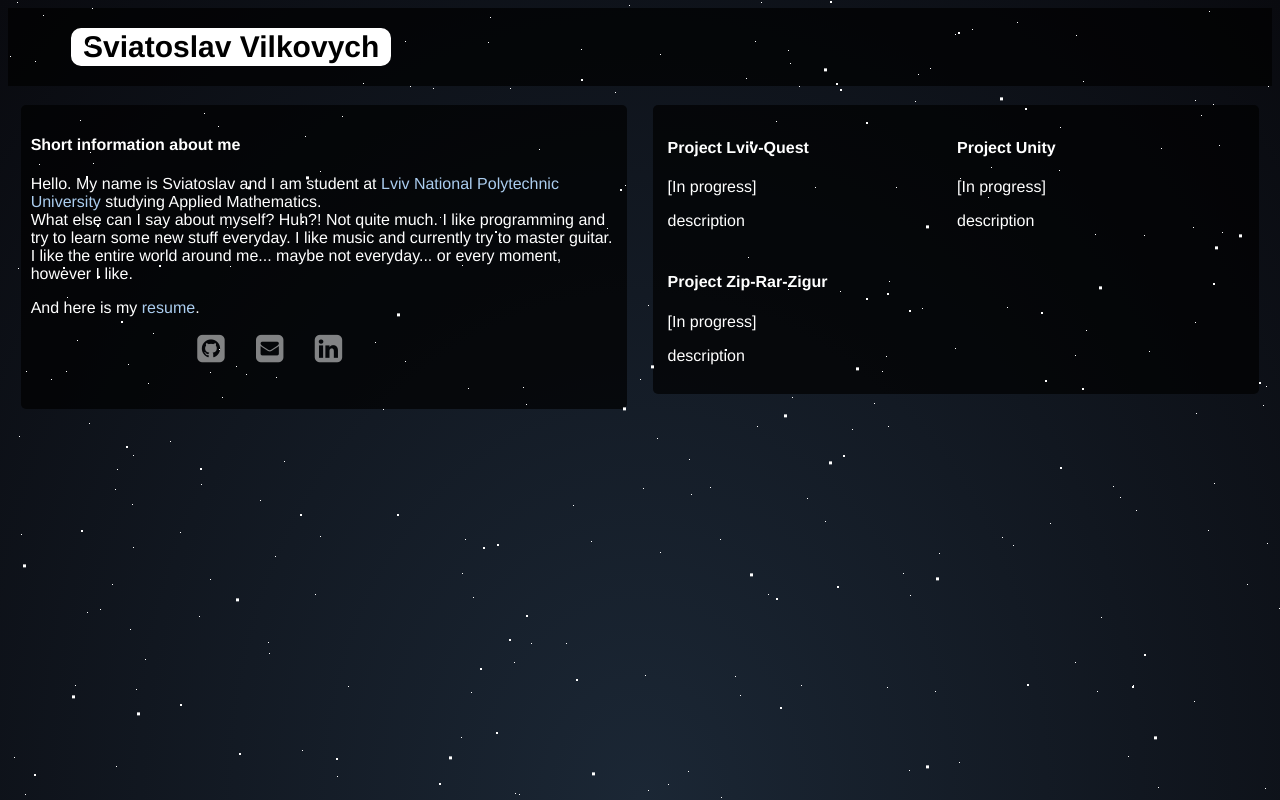
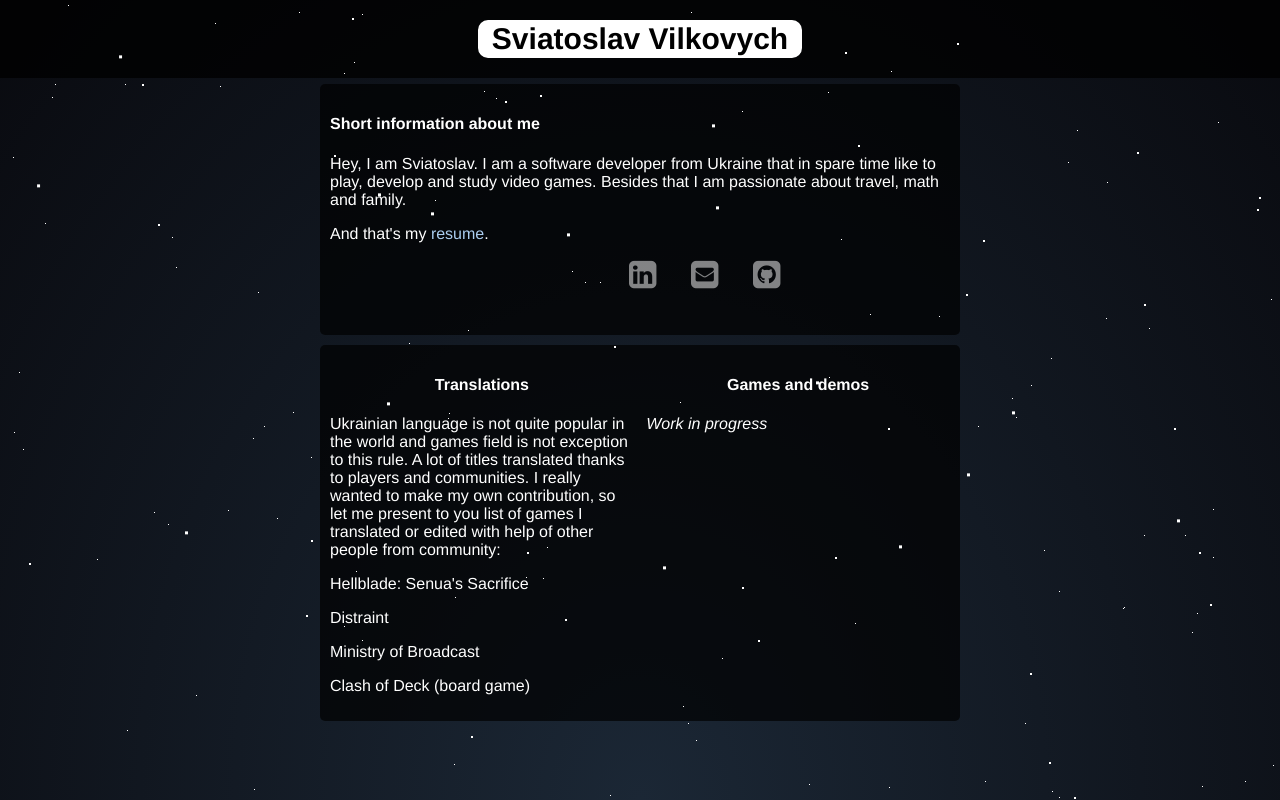
Before and after one commit to sviatoslav-vilkovych/sviatoslav-vilkovych.github.io, a plain HTML site: page index.html in a window 1280 px wide. Shown: the top 800 px of the page. Drawn offline with Linux system fonts and the light colour scheme.

Commit message:
Restyle site. Add info about games/translation/achievements.

```diff
--- a/css/style.css
+++ b/css/style.css
@@ -4,44 +4,68 @@ html {
 }
 
 header, footer {
-	background-color: rgba(0,0,0,0.7);
+	background-color: rgba(0, 0, 0, 0.8);
 	overflow: auto;
 	width: 100%;
 }
+
+#stars, #stars2, #stars3 {
+	margin-left: auto;
+	margin-right: auto;
+}
+
 footer {
 	position: absolute;
 	bottom: 0;
 	text-align: right;
 }
+
 h1 {
-	color: rgba(0,0,0,1);
+	color: rgba(0, 0, 0, 1);
 	background-color: white;
 	width: 25%;
 	border: 2px solid white;
 	border-radius: 10px;
 	font-size: 30px;
 	text-align: center;
-	margin-left: 5%;
+	margin-left: auto;
+	margin-right: auto;
 }
+
 section {
-	width: 48%;
-	margin: 1%;
+	width: 50%;
+	margin-bottom: 10px;
+	margin-left: auto;
+	margin-right: auto;
 	padding: 10px;
-	background-color: rgba(0,0,0,0.7);
+	background-color: rgba(0, 0, 0, 0.7);
 	border-radius: 5px;
 	color: #ffffff;
-	float: left;
 	box-sizing: border-box;
 }
 
+.translations, .games {
+	box-sizing: border-box;
+	width: 49%;
+	display: inline-block;
+}
+
+.translations h4, .games h4 {
+	text-align: center;
+}
+
+.games {
+	float: right;
+}
+
 ul {
-
 	height: 50px;
 	width: 50%;
 	margin-left: auto;
 	margin-right: auto;
 	padding: 0 auto;
 }
+
 ul li {
 	width: 20%;
 	margin-left: auto;
@@ -49,13 +73,15 @@ ul li {
 	list-style: none;
 	text-decoration: none;
 }
+
 #links li {
-	float: left;
+	float: right;
 }
+
 .icon {
 	opacity: 0.5;
+}
 
-}
 .icon:hover {
 	opacity: 1;
 }
@@ -64,19 +90,12 @@ ul li {
 	height: auto;
 }
 
-.project  {
-	min-height: 50px;
-	width: 48%;
-	float: left;
-	margin: 0.5%;
-	padding-left: 2px;
-}
-
 p a {
 	text-decoration: none;
 	color: #abcdef;
 }
-p a:hover{
+
+p a:hover {
 	text-decoration: underline;
 }
 
--- a/index.html
+++ b/index.html
@@ -1,12 +1,15 @@
 <!DOCTYPE html>
 <html lang="en">
+
 <head>
     <meta charset="utf-8">
+    <link rel="stylesheet" href="css/normalize.css">
     <link rel="stylesheet" href="css/style.css">
     <link rel="stylesheet" href="css/parallax.css">
     <link rel="stylesheet" href="css/font-awesome.min.css">
     <title>Sviatoslav Vilkovych</title>
 </head>
+
 <body>
     <header>
         <h1>Sviatoslav Vilkovych</h1>
@@ -14,15 +17,16 @@
     <div id="stars"></div>
     <div id="stars2"></div>
     <div id="stars3"></div>
-        <section class="info" >
+    <section class="info">
         <article class="story">
             <h4> Short information about me </h4>
             <p>
-                Hello. My name is Sviatoslav and I am student at <a href="https://lpnu.ua/"> Lviv National Polytechnic University</a> studying Applied Mathematics.<br>
-                What else can I say about myself? Huh?! Not quite much. I like programming and try to learn some new stuff everyday. I like music and currently try to master guitar. I like the entire world around me... maybe not everyday... or every moment, however I like.
+                Hey, I am Sviatoslav. I am a software developer from Ukraine that in spare time like to play, develop
+                and study video
+                games. Besides that I am passionate about travel, math and family.
             </p>
             <p>
-            And here is my <a href="docs/Sviatoslav Vilkovych.pdf">resume</a>.
+                And that's my <a href="docs/Sviatoslav Vilkovych.pdf">resume</a>.
             </p>
         </article>
         <article id="links" class="col-md-6">
@@ -35,7 +39,7 @@
                 </li>
                 <li class="icon">
                     <script type="text/javascript" language="javascript">
-						<!--
+                        //<!--
                         // Email obfuscator script 2.1 by Tim Williams, University of Arizona
                         // Random encryption key feature coded by Andrew Moulden
                         // This code is freeware provided these four comment lines remain intact
@@ -43,19 +47,19 @@
                         {
                             coded = "ULQ2U6u@hd6LQ.JWd"
                             key = "Kxi4IpzdQWPt60e7nAvLk8rwqy9juYHG1bNUSZg3MsfDc5OFTVCEmlohXa2RBJ"
-						  shift=coded.length
-						  link=""
-						  for (i=0; i<coded.length; i++) {
-						    if (key.indexOf(coded.charAt(i))==-1) {
+                            shift = coded.length
+                            link = ""
+                            for (i = 0; i < coded.length; i++) {
+                                if (key.indexOf(coded.charAt(i)) == -1) {
                                     ltr = coded.charAt(i)
                                     link += (ltr)
                                 }
                                 else {
-						      ltr = (key.indexOf(coded.charAt(i))-shift+key.length) % key.length
+                                    ltr = (key.indexOf(coded.charAt(i)) - shift + key.length) % key.length
                                     link += (key.charAt(ltr))
                                 }
                             }
-						document.write("<a target='_blank' href='mailto:"+link+"'><i class='fa fa-envelope-square fa-2x' aria-hidden='true' style='color: white'></i></a>")
+                            document.write("<a target='_blank' href='mailto:" + link + "'><i class='fa fa-envelope-square fa-2x' aria-hidden='true' style='color: white'></i></a>")
                         }
 						//-->
                     </script><noscript>Sorry, you need Javascript on to email me.</noscript>
@@ -69,25 +73,23 @@
         </article>
     </section>
     <section class="projects">
-            <article class="project lviv-quest">
+        <article class="translations">
             <div class="project-background">
-                    <h4>Project Lviv-Quest</h4>
-                    <p>[In progress]</p>
-                    <p>description</p>
+                <h4>Translations</h4>
+                <p>Ukrainian language is not quite popular in the world and games field is not exception to this rule. A
+                    lot of titles translated thanks to players and communities. I really wanted to make my own
+                    contribution, so let me present to you list of games I translated or edited with help of other
+                    people from community:</p>
+                <p>Hellblade: Senua's Sacrifice</p>
+                <p>Distraint</p>
+                <p>Ministry of Broadcast</p>
+                <p>Clash of Deck (board game)</p>
             </div>
         </article>
-            <article class="project unity">
+        <article class="games">
             <div class="project-background">
-                    <h4>Project Unity</h4>
-                    <p>[In progress]</p>
-                    <p>description</p>
-                </div>
-            </article>
-            <article class="project ziprar">
-                <div class="project-background">
-                    <h4>Project Zip-Rar-Zigur</h4>
-                    <p>[In progress]</p>
-                    <p>description</p>
+                <h4>Games and demos</h4>
+                <p><i>Work in progress</i></p>
             </div>
         </article>
     </section>
@@ -95,6 +97,7 @@
     </footer>
 </body>
 <script>
-    (function(i,s,o,g,r,a,m){i['GoogleAnalyticsObject']=r;i[r]=i[r]||function(){(i[r].q=i[r].q||[]).push(arguments)},i[r].l=1*new Date();a=s.createElement(o),m=s.getElementsByTagName(o)[0];a.async=1;a.src=g;m.parentNode.insertBefore(a,m)})(window,document,'script','https://www.google-analytics.com/analytics.js','ga');ga('create', 'UA-103023516-1', 'auto');ga('send', 'pageview');
+    (function (i, s, o, g, r, a, m) { i['GoogleAnalyticsObject'] = r; i[r] = i[r] || function () { (i[r].q = i[r].q || []).push(arguments) }, i[r].l = 1 * new Date(); a = s.createElement(o), m = s.getElementsByTagName(o)[0]; a.async = 1; a.src = g; m.parentNode.insertBefore(a, m) })(window, document, 'script', 'https://www.google-analytics.com/analytics.js', 'ga'); ga('create', 'UA-103023516-1', 'auto'); ga('send', 'pageview');
 </script>
+
 </html>
```
Also changed, not shown: css/parallax.css. Lines whose indentation alone changed are shown as unchanged.
